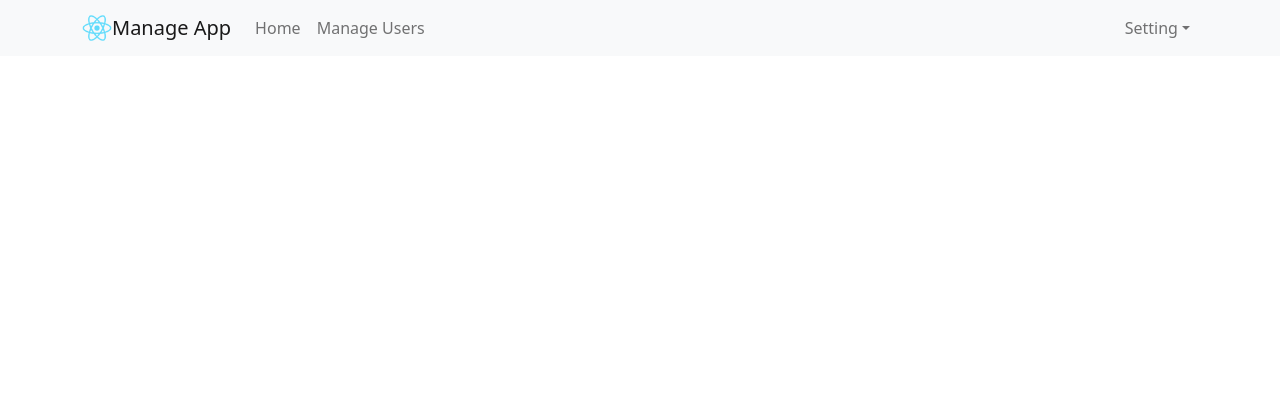
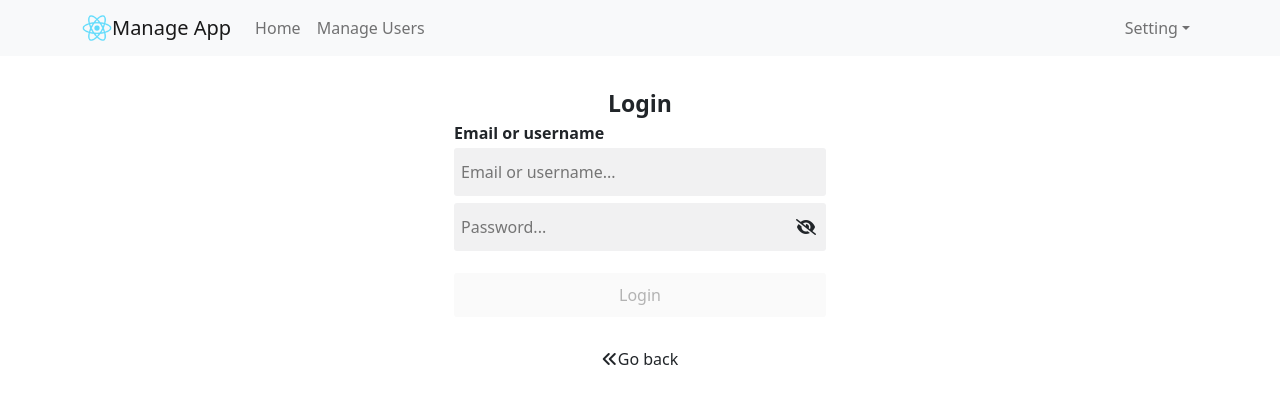
Before and after one commit to ledinhtho200201/react_practice, a React (Create React App) app: page /login in a window 1280 px wide. Shown: the top 404 px of the page. Built offline with nearby package versions, Linux system fonts and the light colour scheme.

Commit message:
design login page

```diff
--- a/src/App.js
+++ b/src/App.js
@@ -5,6 +5,7 @@
 import { ToastContainer } from 'react-toastify';
 import Home from './components/Home';
 import { Routes, Route, Link } from "react-router-dom";
+import Login from './components/Login';
 
 
 function App() {
@@ -12,13 +13,12 @@
 
   return (
     <div className='app-container'>
-
-
       <Header />
       <Container>
         <Routes>
           <Route path="/" element={<Home />} />
           <Route path="/users" element={<TableUsers />} />
+          <Route path="/login" element={<Login />} />
         </Routes>
       </Container>
       <ToastContainer
--- a/src/App.scss
+++ b/src/App.scss
@@ -13,4 +13,73 @@
     monospace;
 }
 
-.app-container {}
+.app-container {
+  .login-container {
+    display       : flex;
+    flex-direction: column;
+    margin        : 0 auto;
+
+    .title {
+      text-align : center;
+      font-size  : 23px;
+      font-weight: 600;
+      padding-top: 30px;
+    }
+
+    .text {
+      font-weight   : 600;
+      padding-bottom: 3px;
+    }
+
+    input {
+      padding      : 12px 7px;
+      outline      : none;
+      background   : #1618230f;
+      border       : #1618230f;
+      margin-bottom: 7px;
+      border-radius: 3px;
+      width        : 100%;
+
+      &:hover {
+        background-color   : #dedede;
+        // border          : 1px solid #dedede;
+      }
+    }
+
+    .input-2 {
+      position: relative;
+
+      i {
+        position: absolute;
+        right   : 10px;
+        top     : 16px;
+        cursor  : pointer;
+      }
+    }
+
+    button {
+      margin-top   : 15px;
+      padding      : 10px;
+      border-radius: 3px;
+      border       : none;
+      outline      : none;
+
+      &.active {
+        background-color: #fe2c55;
+        color           : white;
+      }
+    }
+
+    button[disabled=disabled],
+    button:disabled {
+      cursor: not-allowed;
+    }
+
+    .back {
+      text-align: center;
+      margin-top: 30px;
+      cursor    : pointer;
+    }
+  }
+
+}
--- /dev/null
+++ b/src/components/Login.js
@@ -0,0 +1,42 @@
+import { useState } from "react";
+
+const Login = () => {
+
+    const [email, setEmail] = useState("");
+    const [password, setPassword] = useState("");
+    const [isShowPassword, setIsShowPassword] = useState(false);
+    return (<>
+        <div className="login-container col-12 col-sm-4">
+            <div className="title">Login</div>
+            <div className="text">Email or username</div>
+            <input
+                type="text"
+                placeholder="Email or username..."
+                value={email}
+                onChange={(event) => setEmail(event.target.value)}
+            />
+            <div className="input-2">
+                <input
+                    type={isShowPassword === true ? "text" : "password"}
+                    placeholder="Password..."
+                    value={password}
+                    onChange={(event) => setPassword(event.target.value)}
+                />
+                <i className={isShowPassword === true ? "fa-solid fa-eye" : "fa-solid fa-eye-slash"}
+                    onClick={() => setIsShowPassword(!isShowPassword)}
+                ></i>
+            </div>
+
+            <button
+                className={email && password ? "active" : ""}
+                disabled={email && password ? false : true}
+            >Login</button>
+            <div className="back">
+                <i className="fa-solid fa-angles-left"></i>Go back
+            </div>
+        </div>
+    </>)
+
+}
+
+export default Login;
```
